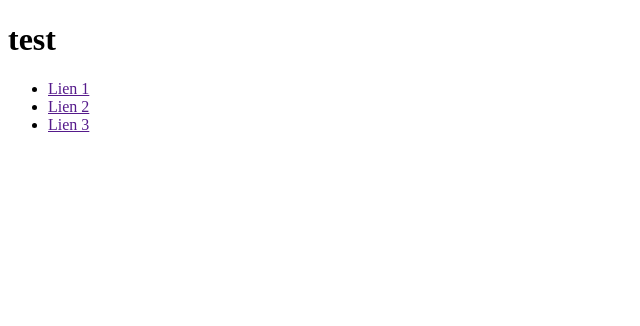
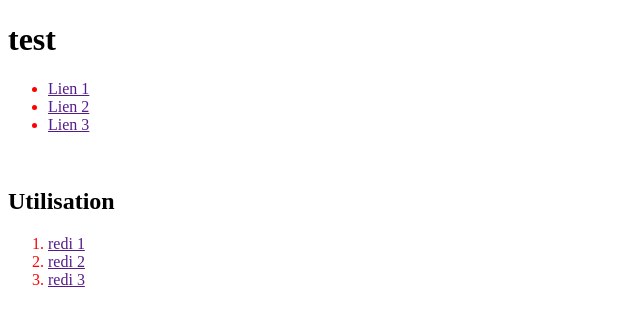
Before and after one commit to BenjaminWecrea/test, a plain HTML site: page index.html in a window 1280 px wide. Shown: the whole page, without its empty margins (0-640 px from the left). Drawn offline with Linux system fonts and the light colour scheme.

Commit message:
deuxieme test

```diff
--- a/index.html
+++ b/index.html
@@ -1,4 +1,5 @@
 <!DOCTYPE html>
+<link rel="stylesheet" href="style.css">
 <html>
 <head>
     <title>Test</title>
@@ -12,6 +13,16 @@
         <li><a href="">Lien 3</a></li>
     </ul>
     </nav>
+    <br>
+    <h2>Utilisation</h2>
+    <nav id="menu2">
+        <ol>
+            <li><a href="">redi 1</a></li>
+            <li><a href="">redi 2</a></li>
+            <li><a href="">redi 3</a></li>
+        </ol>
+    </nav>
+
 </body>
 <footer></footer>
 </html>
--- /dev/null
+++ b/style.css
@@ -0,0 +1,3 @@
+nav{
+    color: red;
+}
```
